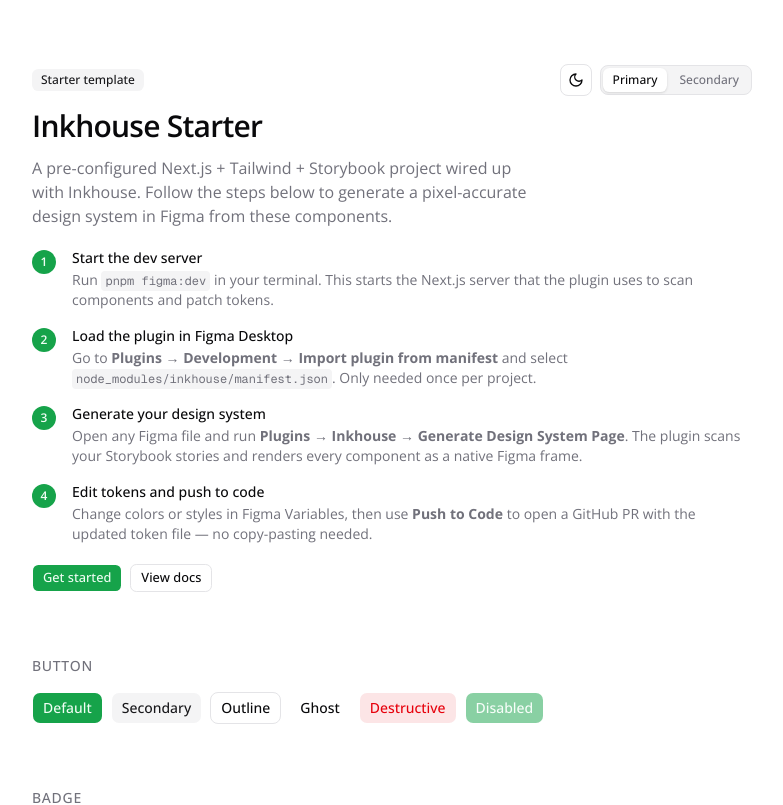
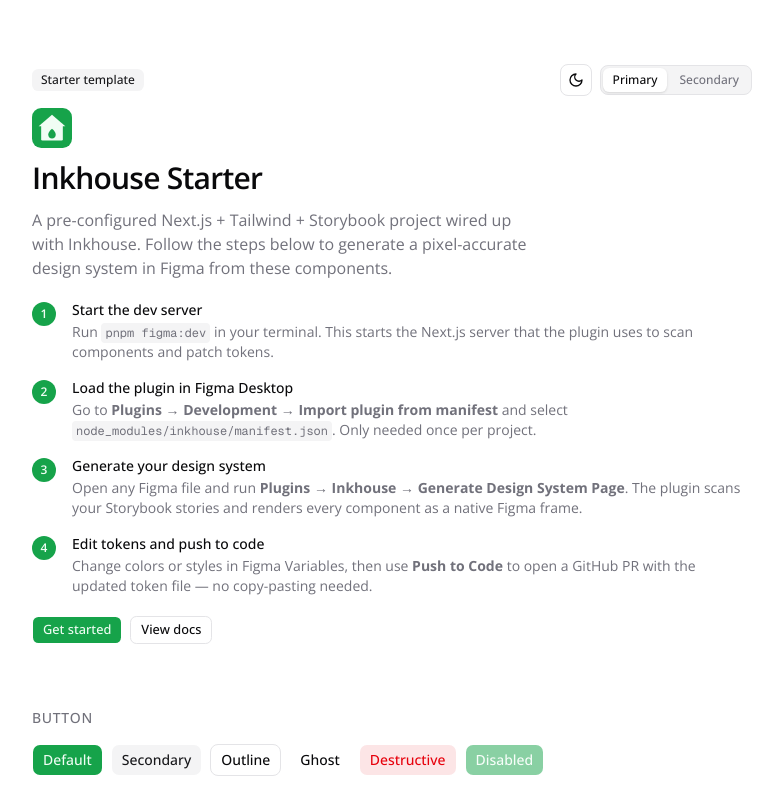
Before and after one commit to inkn9ne/inkbridge-starter, a Next.js app: page / in a window 1280 px wide. Shown: the top 805 px of the page, without its empty margins (248-1031 px from the left). Built offline with nearby package versions, Linux system fonts and the light colour scheme; a web font is replaced by a local one.

Commit message:
feat: add theme-aware inkhouse icon before heading

```diff
--- a/src/app/page.tsx
+++ b/src/app/page.tsx
@@ -23,6 +23,12 @@
             <Badge variant="secondary">Starter template</Badge>
             <ThemeToggles />
           </div>
+          <svg viewBox="0 0 48 48" width="40" height="40" xmlns="http://www.w3.org/2000/svg" fill="none" aria-label="Inkhouse">
+            <rect width="48" height="48" rx="11" fill="var(--primary)" />
+            <rect x="11" y="19" width="26" height="20" rx="1.5" fill="var(--primary-foreground)" />
+            <path d="M24 8L40 22H8L24 8Z" fill="var(--primary-foreground)" />
+            <path d="M24 25C24 25 19.5 28.5 19.5 32C19.5 34.5 21.5 36.5 24 36.5C26.5 36.5 28.5 34.5 28.5 32C28.5 28.5 24 25 24 25Z" fill="var(--primary)" />
+          </svg>
           <h1 className="text-3xl font-semibold tracking-tight">Inkhouse Starter</h1>
           <p className="text-muted-foreground max-w-lg">
             A pre-configured Next.js + Tailwind + Storybook project wired up with Inkhouse. Follow the steps below to generate a pixel-accurate design system in Figma from these components.
```
